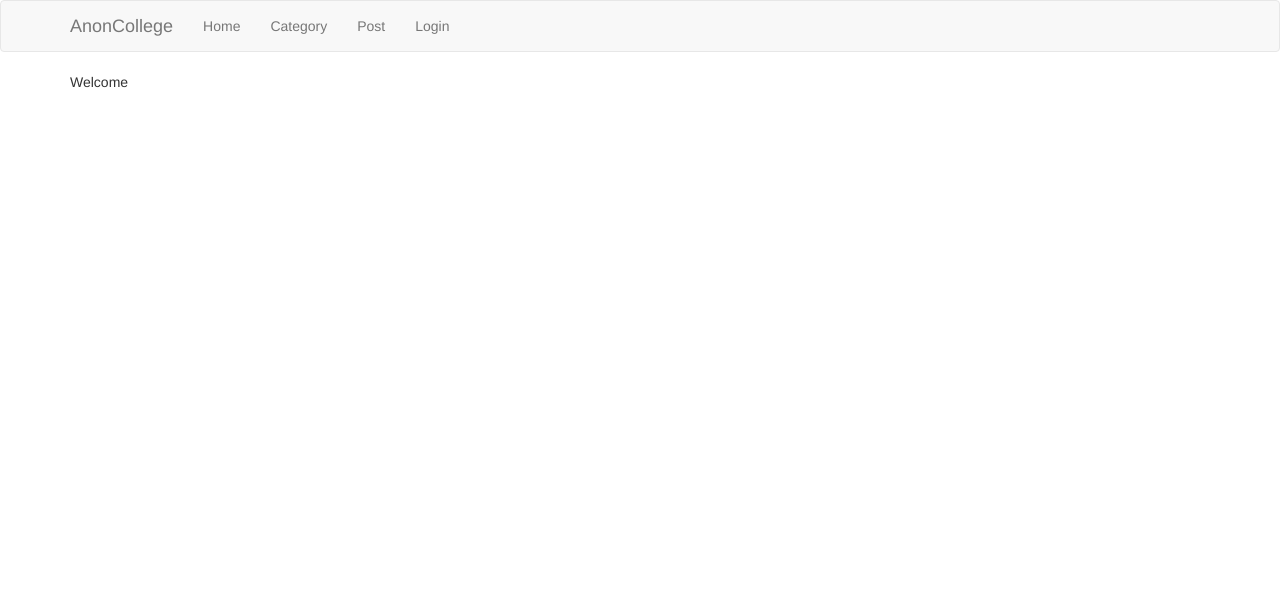
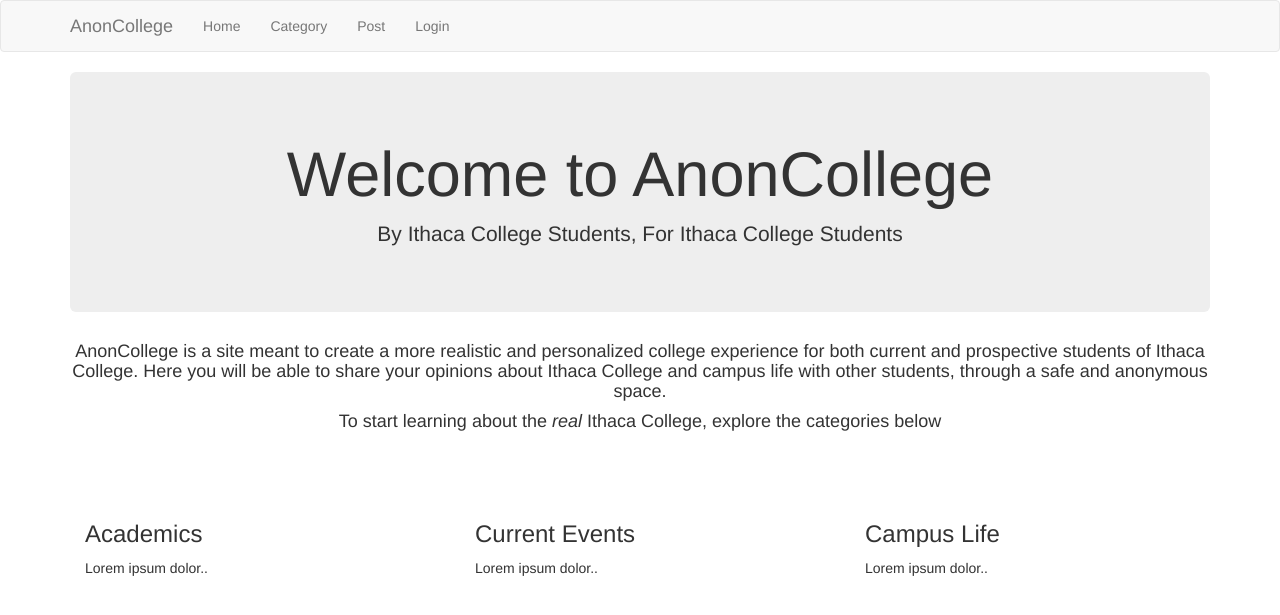
Before and after one commit to esussette/AnonCollege, a Flask app: page / in a window 1280 px wide. Shown: the top 615 px of the page. Run offline with Flask 2, Linux system fonts and the light colour scheme; some libraries are stand-ins or nearby versions.

Commit message:
adding to homepage

```diff
--- a/app/templates/index.html
+++ b/app/templates/index.html
@@ -2,6 +2,36 @@
 
 {% block app_content %}
 
-<p>Welcome</p>
+<div class="jumbotron text-center">
+  <h1>Welcome to AnonCollege</h1>
+  <p>By Ithaca College Students, For Ithaca College Students</p>
+</div>
+<div class="center-block text-center">
+    <p><h4>AnonCollege is a site meant to create a more realistic and
+    personalized college experience for both current and prospective students of Ithaca College.
+    Here you will be able to share your opinions about Ithaca College and campus life with other students,
+    through a safe and anonymous space.</h4></p>
+<p><h4>To start learning about the <i>real</i> Ithaca College, explore the categories below</h4></p>
+</div>
+    <br>
+    <br>
+    <br>
+
+<div class="container">
+  <div class="row">
+    <div class="col-sm-4">
+      <h3>Academics</h3>
+      <p>Lorem ipsum dolor..</p>
+    </div>
+    <div class="col-sm-4">
+      <h3>Current Events</h3>
+      <p>Lorem ipsum dolor..</p>
+    </div>
+    <div class="col-sm-4">
+      <h3>Campus Life</h3>
+      <p>Lorem ipsum dolor..</p>
+    </div>
+  </div>
+</div>
 
 {% endblock %}
```
Also changed, not shown: app.db.
